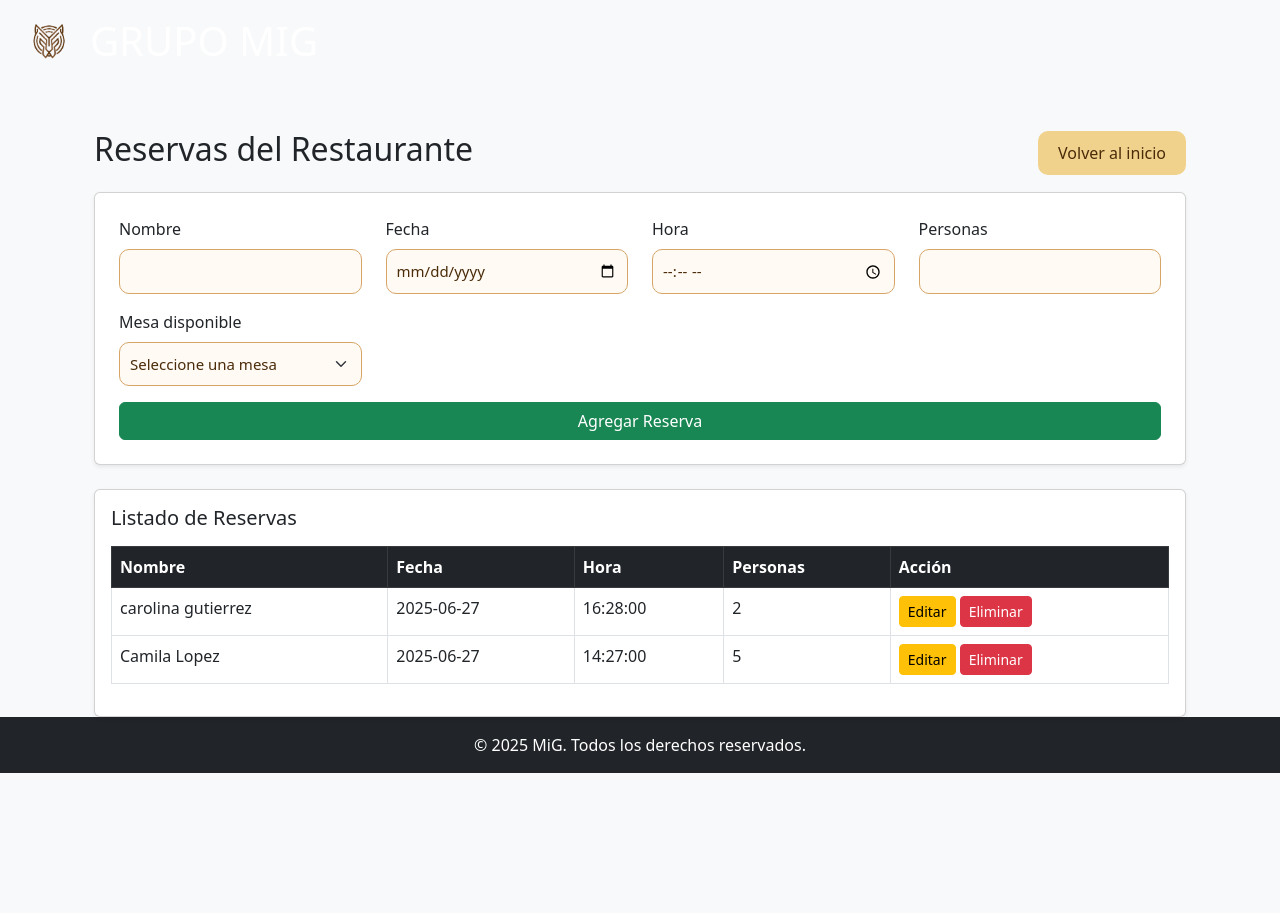
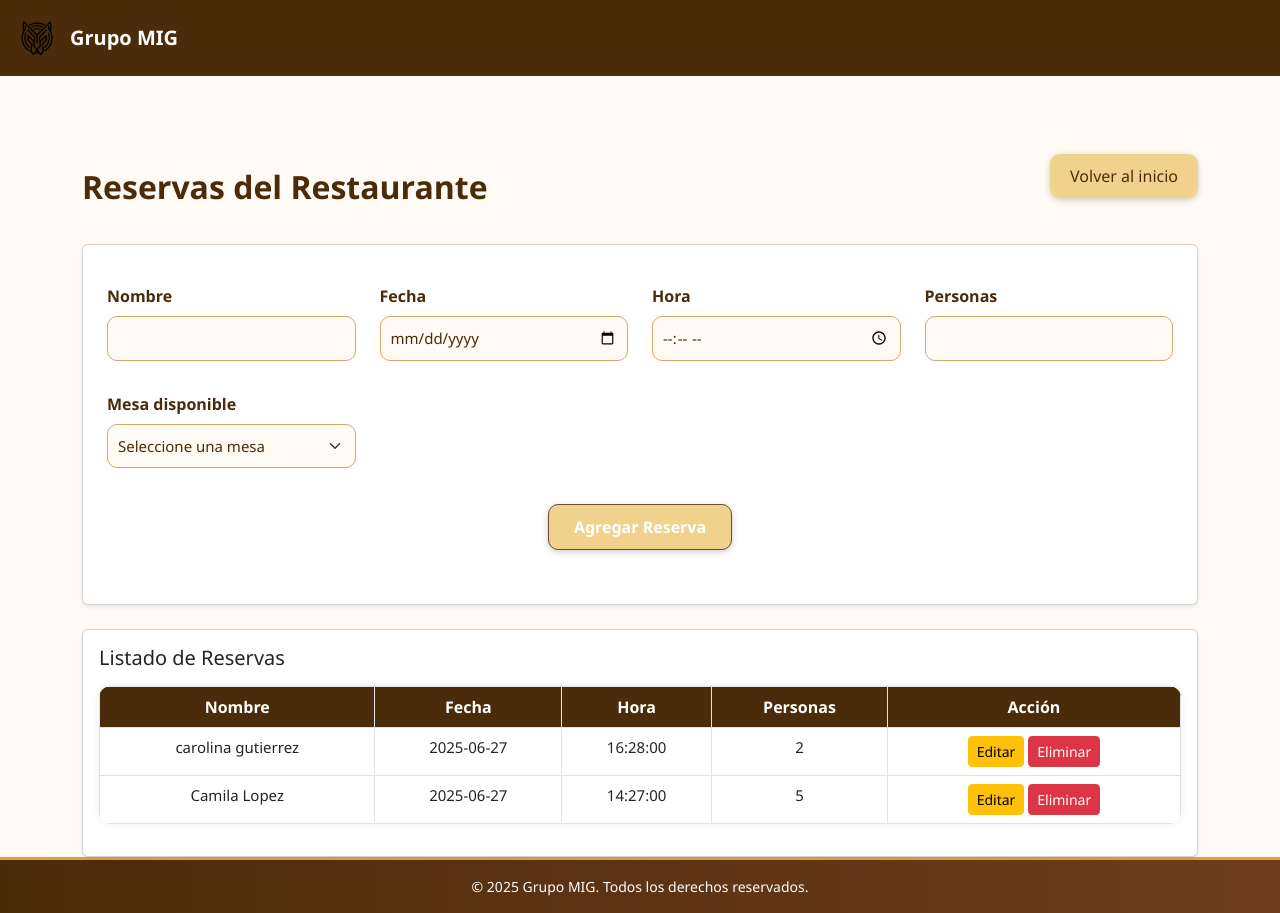
Before and after one commit to LinaB24/MIG, a PHP site: page /pages/pages_reservas/reserva.php in a window 1280 px wide. Before the commit the page ends 773 px from the top, so only its background shows below. Run offline with PHP 8.4, Linux system fonts and the light colour scheme; data comes from the database, SQL or seed files in the repository.

Commit message:
css final?

```diff
--- a/css/estilosReservas.css
+++ b/css/estilosReservas.css
@@ -1,17 +1,87 @@
+/* ----- VARIABLES DE COLOR ----- */
+:root {
+    --blanco: #ffffff;
+    --crema: #fffaf3;
+    --marronClaro: #e2a140;
+    --marronOscuro: #4b2c0a;
+    --marronIntermedio: #6e4b34;
+    --amarilloClaro: #f0d28c;
+    --amarilloHover: #e9b44c;
+    --rojoCafe: #891c1c;
+}
+
+/* ----- GENERAL ----- */
+body {
+    font-family: 'Segoe UI', Tahoma, Geneva, Verdana, sans-serif;
+    background-color: var(--crema);
+    margin: 0;
+    padding: 0;
+    min-height: 100vh;
+    display: flex;
+    flex-direction: column;
+    color: var(--marronOscuro);
+}
+
+h1, h2 {
+    color: var(--marronOscuro);
+    text-align: center;
+    margin-top: 30px;
+    font-weight: bold;
+}
+
+/* ----- CONTENEDOR PRINCIPAL ----- */
+.page-wrapper {
+    padding: 40px 20px;
+    max-width: 1100px;
+    margin: auto;
+}
+
+/* ----- FORMULARIOS ----- */
+.form-container {
+    background-color: var(--blanco);
+    padding: 30px;
+    border-radius: 15px;
+    box-shadow: 0 6px 18px rgba(0, 0, 0, 0.1);
+    margin-bottom: 40px;
+    border: 2px solid var(--marronClaro);
+}
+
+label {
+    display: block;
+    margin-top: 15px;
+    font-weight: 600;
+    color: var(--marronOscuro);
+}
+
 .form-control,
-.form-select {
-  background-color: #fffaf3;
+.form-select,
+input[type="text"],
+input[type="email"],
+input[type="password"],
+input[type="number"],
+select,
+textarea {
+    width: 100%;
+    background-color: var(--crema);
     border: 1px solid #d6a567;
     border-radius: 10px;
     padding: 10px;
     font-size: 15px;
-  color: #4b2c0a;
+    color: var(--marronOscuro);
+    margin-top: 5px;
+    box-sizing: border-box;
 }
 
+textarea {
+    resize: vertical;
+    min-height: 80px;
+}
+
+/* ----- BOTONES ----- */
 .btn-primary {
-  background-color: #e2a140;
-  border: 2px solid #e2a140;
-  color: #4b2105;
+    background-color: var(--marronClaro);
+    border: 2px solid var(--marronClaro);
+    color: var(--marronOscuro);
     padding: 10px 20px;
     border-radius: 10px;
     font-weight: bold;
@@ -24,75 +94,150 @@
 }
 
 .btn-secondary {
-  background-color: #f0d28c;
-  color: #4b2c0a;
+    background-color: var(--amarilloClaro);
+    color: var(--marronOscuro);
     border: none;
     padding: 10px 20px;
     border-radius: 10px;
 }
 
 .btn-secondary:hover {
-  background-color: #e9b44c;
+    background-color: var(--amarilloHover);
 }
 
-/*
-    :root {
-    --blanco: #ffffff;
-    --oscuro: #4b2105;
-    --primario: #e2a140;
-    --secundario: #6e4b34;
-    --gris: #a8a8a8;
-    --grisClaro: #f5f1ed;
-    --rojoCafé: #891c1c;
-    --marronOscuro: rgb(80, 48, 27);
-    --marronClaro: rgb(171, 96, 46); */
-
-/*
+/* Éxito */
+.btn-success {
+    margin-top: 20px;
+    background-color: var(--amarilloClaro);
+    border-color: var(--marronIntermedio);
+    font-weight: bold;
+    padding: 10px 25px;
+    border-radius: 10px;
+    transition: all 0.3s ease;
 }
 
-    body {
-    background-color: #ffffff;
-    font-family: "lora", sans-serif;
+.btn-success:hover {
+    background-color: #e49e56;
+    transform: scale(1.03);
 }
 
-    .container {
-    max-width: 1200px;
+/* ----- TABLAS ----- */
+table {
+    width: 90%;
+    margin: 0 auto 40px auto;
+    border-collapse: collapse;
+    background-color: #fff8f0;
+    border-radius: 12px;
+    overflow: hidden;
+    box-shadow: 0 0 8px rgba(0, 0, 0, 0.08);
 }
 
-    h2 {
-    color: #891c1c;
-    font-weight: bold;
-
-    } */
-/*
-    .table th {
-    background-color: #4b2105;
-    color: #fff;
+table th {
+    background-color: #f5e1c9;
+    color: #333;
+    text-align: center;
+    padding: 12px;
+    font-size: 16px;
 }
 
-    .btn-primary {
-    background-color: #e2a140;
-    border-color: #e2a140;
+table td {
+    padding: 12px;
+    text-align: center;
+    font-size: 15px;
+    border-bottom: 1px solid #f0e0d0;
 }
 
-    .btn-success {
-    background-color: #6e4b34;
-    border-color: #6e4b34;
-
+table tr:nth-child(even) {
+    background-color: #fffdf9;
 }
 
-    /* .card {
-    border-radius: 12px;
-    box-shadow: 0 2px 6px rgba(245, 13, 13, 0.15);
-    } */
-
-    /* Personaliza sin quitar estilos de Bootstrap */
-/* .custom-navbar {
-    background-color:#6e4b34;
+/* ----- BOTÓN VOLVER ----- */
+button a {
+    text-decoration: none;
+    color: var(--marronOscuro);
+    font-weight: 600;
 }
 
-.custom-navbar .nav-link,
-.custom-navbar .navbar-brand {
-    color: black;
+button {
+    display: block;
+    margin: 30px auto;
+    padding: 10px 20px;
+    background-color: var(--amarilloClaro);
+    border: none;
+    border-radius: 10px;
+    box-shadow: 0 2px 6px rgba(0,0,0,0.2);
+    transition: background-color 0.3s ease;
 }
-  */
+
+button:hover {
+    background-color: var(--amarilloHover);
+}
+
+/* ----- FOOTER ----- */
+footer {
+    background: linear-gradient(to right, var(--marronOscuro), #6e3c1c);
+    color: white;
+    text-align: center;
+    padding: 15px 0;
+    margin-top: auto;
+    border-top: 3px solid var(--marronClaro);
+    font-size: 14px;
+}
+
+/* ----- BOTONES GRANDES PERSONALIZADOS ----- */
+.custom-btn-container {
+    display: flex;
+    flex-wrap: wrap;
+    gap: 15px;
+    margin: 30px 40px;
+    justify-content: flex-start;
+}
+
+.custom-btn {
+    display: inline-block;
+    min-width: 220px;
+    padding: 12px 20px;
+    background-color: #6e3c1c;
+    color: #fff;
+    text-decoration: none;
+    text-align: center;
+    font-size: 16px;
+    font-weight: 600;
+    border: none;
+    border-radius: 10px;
+    transition: background-color 0.3s ease, transform 0.2s ease;
+}
+
+.custom-btn:hover {
+    background-color: #8e5430;
+    transform: scale(1.03);
+}
+
+/* ----- LINKS DE MENÚ ----- */
+.link-menu {
+    display: inline-block;
+    font-size: 18px;
+    font-weight: 600;
+    color: var(--marronOscuro);
+    text-decoration: none;
+    padding: 12px 20px;
+    background-color: var(--amarilloClaro);
+    border-radius: 10px;
+    margin: 30px 0 0 40px;
+    transition: all 0.3s ease;
+}
+
+.link-menu:hover {
+    background-color: var(--marronClaro);
+    color: #fff;
+    text-decoration: none;
+}
+
+
+.encabezado-reservas th {
+    background-color: #4b2c0a !important; /* fondo crema */
+    color: #ffffff;
+    font-weight: bold;
+    text-align: center;
+    font-size: 16px;
+}
--- a/css/index.css
+++ b/css/index.css
@@ -18,7 +18,7 @@ body {
 
 /* Navbar */
 .navbar.bg-body-tertiary {
-  background-color: #6E4B34 !important;
+  background-color: #4b2c0a !important;
   z-index: 99;
   position: fixed;
   width: 100%;
@@ -26,7 +26,7 @@ body {
 }
 
 .navbar-brand strong {
-  color: #e2a140;
+  color: #ffffff;
   font-weight: bold;
 }
 
--- a/index.php
+++ b/index.php
@@ -1,3 +1,4 @@
+
 <!DOCTYPE html>
 <html lang="es">
 
@@ -30,7 +31,7 @@
       <!-- Logo y nombre del grupo -->
       <a class="navbar-brand d-flex align-items-center" href="#">
   <img src="assets/logo-negro.png" alt="Logo" width="50" height="50" class="me-2 logo-svg">
-  <strong>GRUPO MIG</strong>
+  <strong>Grupo MIG</strong>
 </a>
 
       <!-- Botón colapsable para pantallas pequeñas -->
--- a/pages/pages_administrador/index.php
+++ b/pages/pages_administrador/index.php
@@ -13,7 +13,7 @@ $Modelo = new Administradores();
     <link rel="stylesheet" href="../../css/estilosIndexAdmin.css">
 <link href="https://cdn.jsdelivr.net/npm/bootstrap@5.3.3/dist/css/bootstrap.min.css" rel="stylesheet">
 </head>
-<body>
+<body><br><br>
     <h1>Administradores</h1>
 <!-- Contenedor flex para los botones -->
 <div class="custom-btn-container">
--- a/pages/pages_layout/footer.php
+++ b/pages/pages_layout/footer.php
@@ -1,9 +1,8 @@
-</main>
+    <footer class="text-center mt-auto py-3 bg-dark text-white">
+        &copy; <?= date('Y') ?> Grupo MIG. Todos los derechos reservados.
+    </footer>
 
-<footer class="text-center mt-auto py-3 bg-dark text-white">
-    &copy; <?= date('Y') ?> MiG. Todos los derechos reservados.
-</footer>
-
-<script src="https://cdn.jsdelivr.net/npm/bootstrap@5.3.3/dist/js/bootstrap.bundle.min.js"></script>
+    <!-- Scripts -->
+    <script src="https://cdn.jsdelivr.net/npm/bootstrap@5.3.3/dist/js/bootstrap.bundle.min.js"></script>
 </body>
 </html>
--- a/pages/pages_layout/head.php
+++ b/pages/pages_layout/head.php
@@ -2,22 +2,38 @@
 <html lang="es">
 <head>
     <meta charset="UTF-8">
-    <title>Registrar Movimiento</title>
-    <meta name="viewport" content="width=device-width, initial-scale=1">
+    <title><?= isset($pageTitle) ? $pageTitle . ' | GRUPO MIG' : 'GRUPO MIG - Sistema' ?></title>
+    <meta name="viewport" content="width=device-width, initial-scale=1.0">
 
     <!-- Favicon -->
-    <link rel="icon" href="../../assets/logo.png" type="image/png">
+    <link rel="icon" href="/assets/logo-negro.png" type="image/png">
 
-    <!-- Bootstrap -->
+    <!-- Bootstrap 5 -->
     <link href="https://cdn.jsdelivr.net/npm/bootstrap@5.3.3/dist/css/bootstrap.min.css" rel="stylesheet">
 
-    <!-- CSS personalizado -->
-    <link rel="stylesheet" href="../../css/formulario.css">
+    <!-- Iconos Unicons -->
+    <link rel="stylesheet" href="https://unicons.iconscout.com/release/v4.0.8/css/line.css">
+
+    <!-- CSS global -->
+    <link rel="stylesheet" href="/Public/css/global.css">
+
+    <!-- CSS específico de la página (si se define) -->
+    <?php if (isset($customCss)) : ?>
+        <link rel="stylesheet" href="/Public/css/<?= $customCss ?>">
+    <?php endif; ?>
 </head>
-<body>
 
-<header class="custom-header d-flex align-items-center px-4 py-3 mb-4">
-    <img src="../../assets/logo.png" alt="Logo" class="me-3" style="height: 50px;">
-    <h1 class="m-0 text-white"> GRUPO MIG</h1>
+<body class="d-flex flex-column min-vh-100">
+
+<!-- ======== Navbar / Encabezado ========== -->
+<header class="navbar navbar-expand-lg navbar-dark" style="background-color: #4b2c0a;">
+    <div class="container-fluid">
+        <a class="navbar-brand d-flex align-items-center" href="#">
+            <img src="../../assets/logo-negro.png" alt="Logo" width="50" height="50" class="me-2">
+            <strong style="color: #ffffff;">Grupo MIG</strong>
+        </a>
+
+        <div class="collapse navbar-collapse justify-content-between" id="navbarNav">
+        </div>
+    </div>
 </header>
-<main class="container">
--- a/pages/pages_reservas/reserva.php
+++ b/pages/pages_reservas/reserva.php
@@ -88,7 +88,7 @@ $reservas = $stmt->fetchAll(PDO::FETCH_ASSOC);
         <div class="card shadow-sm p-3">
             <h5 class="mb-3">Listado de Reservas</h5>
             <table class="table table-bordered table-hover">
-                <thead class="table-dark">
+                <thead class="encabezado-reservas">
                     <tr>
                         <th>Nombre</th>
                         <th>Fecha</th>
```
Lines whose indentation alone changed are shown as unchanged.
